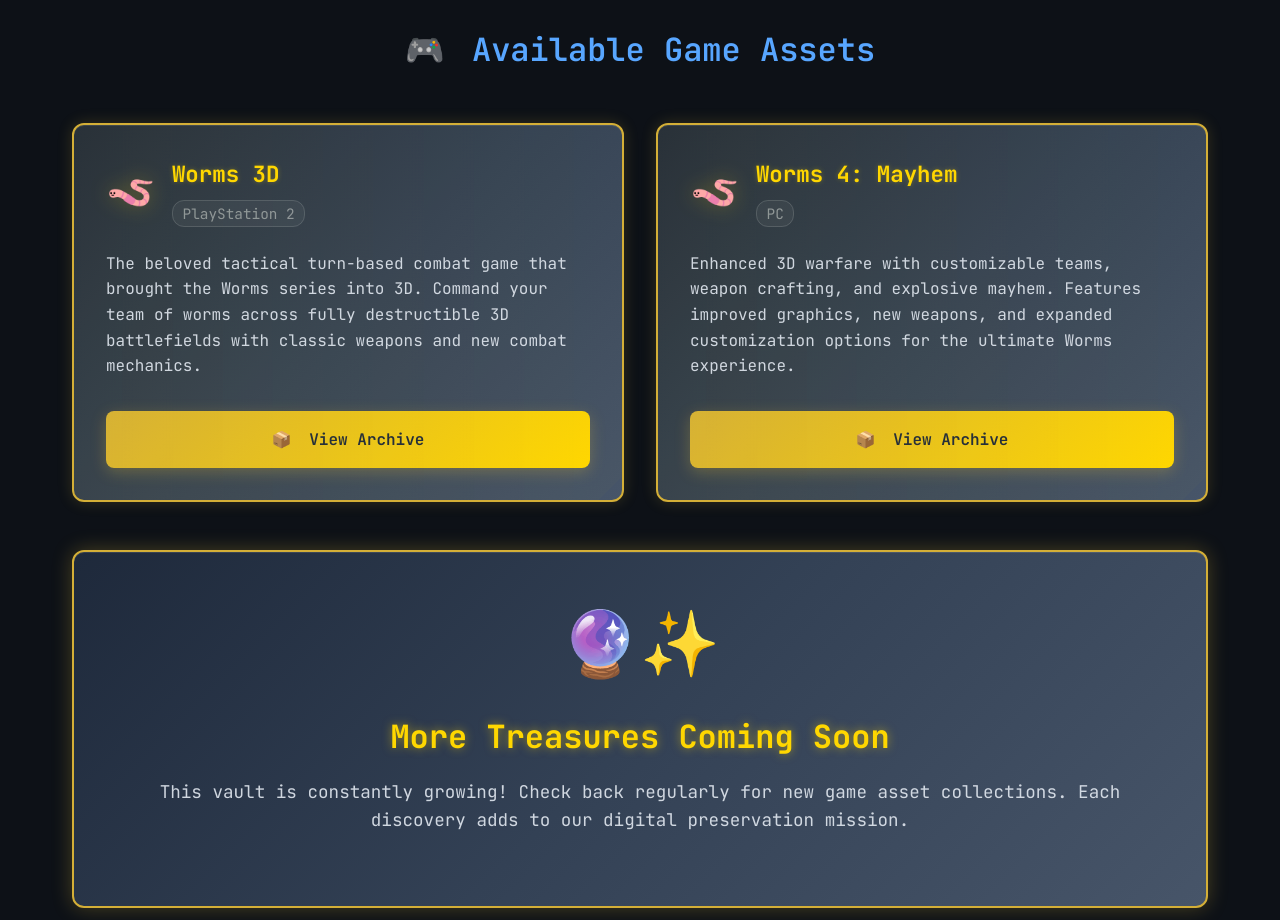
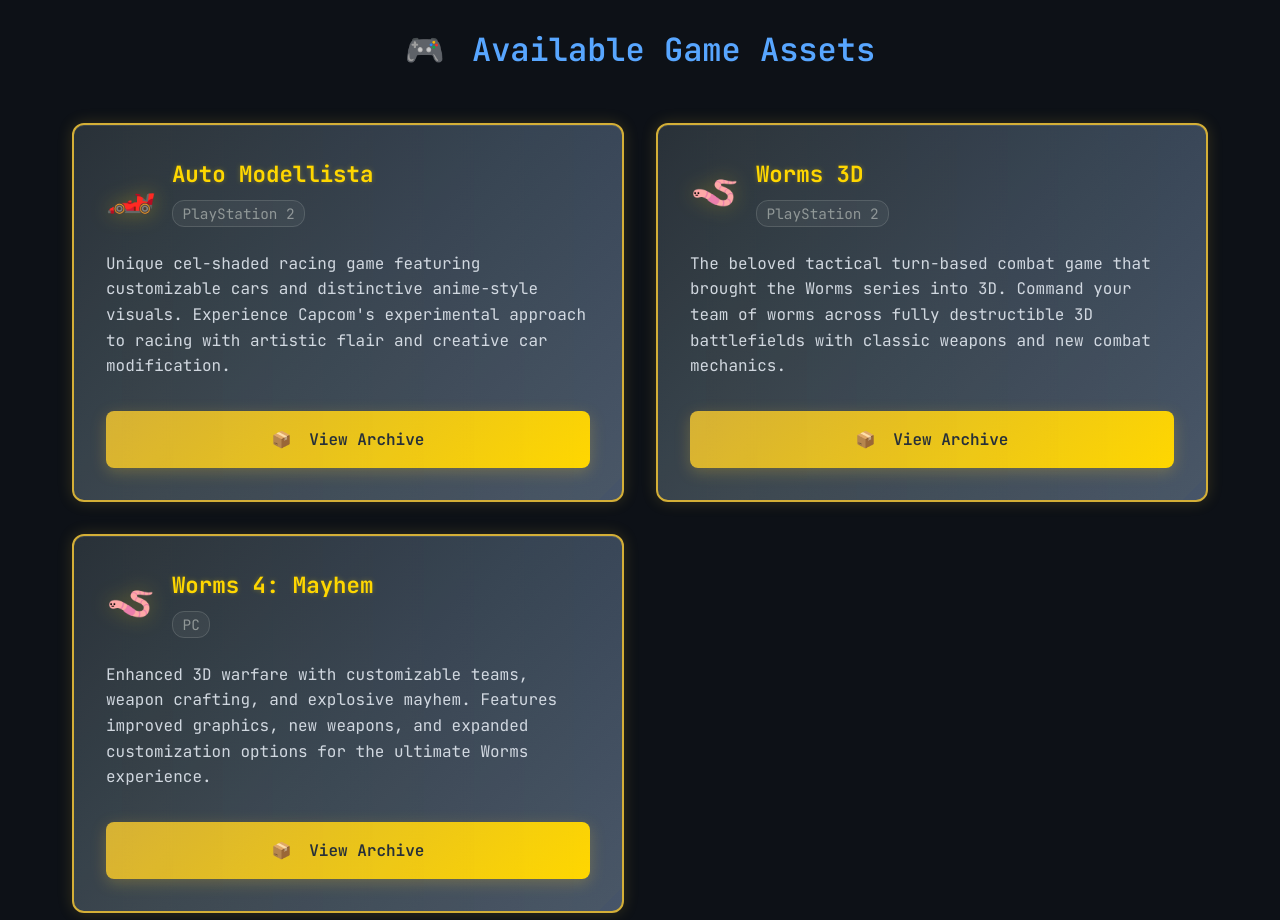
Before and after one commit to penderact13/cca, a plain HTML site: page index.html in a window 1280 px wide. Shown: the part 920-1840 px from the top of the page. Drawn offline with Linux system fonts and the light colour scheme.

Commit message:
Update index.html

```diff
--- a/index.html
+++ b/index.html
@@ -461,6 +461,22 @@
             <h2 class="collection-title">Available Game Assets</h2>
 
             <div class="games-grid">
+                <!-- Auto Modellista PS2 -->
+                <div class="game-box">
+                    <div class="game-header">
+                        <span class="game-icon">🏎️</span>
+                        <div class="game-info">
+                            <h3>Auto Modellista</h3>
+                            <span class="game-platform">PlayStation 2</span>
+                        </div>
+                    </div>
+                    <div class="game-description">
+                        Unique cel-shaded racing game featuring customizable cars and distinctive anime-style visuals.
+                        Experience Capcom's experimental approach to racing with artistic flair and creative car modification.
+                    </div>
+                    <a href="https://archive.org/details/automodellista-ps2-csa" class="download-btn" target="_blank">View Archive</a>
+                </div>
+
                 <!-- Worms 3D PS2 -->
                 <div class="game-box">
                     <div class="game-header">
```
